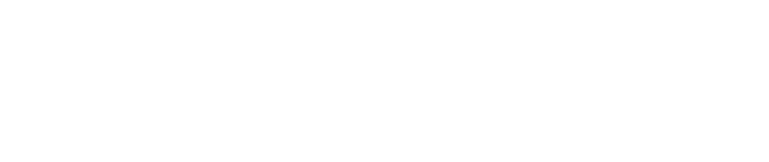
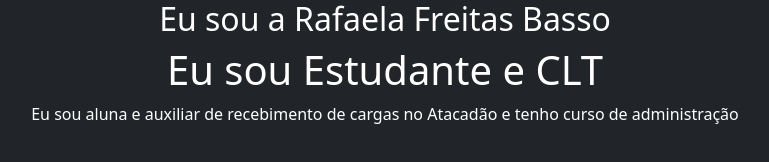
Before and after one commit to RafaelaBasso23/PortfolioBasso, a plain HTML site: page index.html in a window 1280 px wide. Shown: the whole page, without its empty margins (255-1024 px from the left). Drawn offline with nearby package versions, Linux system fonts and the light colour scheme.

Commit message:
Adicionamos Textos e mudança de cor

```diff
--- a/index.html
+++ b/index.html
@@ -5,7 +5,10 @@
     <meta name="viewport" content="width=device-width, initial-scale=1.0">
     <title>Meu portfólio</title>
 </head>
-<body>
-
+<link href="https://cdn.jsdelivr.net/npm/bootstrap@5.3.3/dist/css/bootstrap.min.css" rel="stylesheet" integrity="sha384-QWTKZyjpPEjISv5WaRU9OFeRpok6YctnYmDr5pNlyT2bRjXh0JMhjY6hW+ALEwIH" crossorigin="anonymous">
+<body class="text-center bg-dark text-white">
+   <h2>Eu sou a Rafaela Freitas Basso </h2>
+   <h1>Eu sou Estudante e CLT</h1>
+   <p>Eu sou aluna e auxiliar de recebimento de cargas no Atacadão e tenho curso de administração</p>
 </body>
 </html>
```
